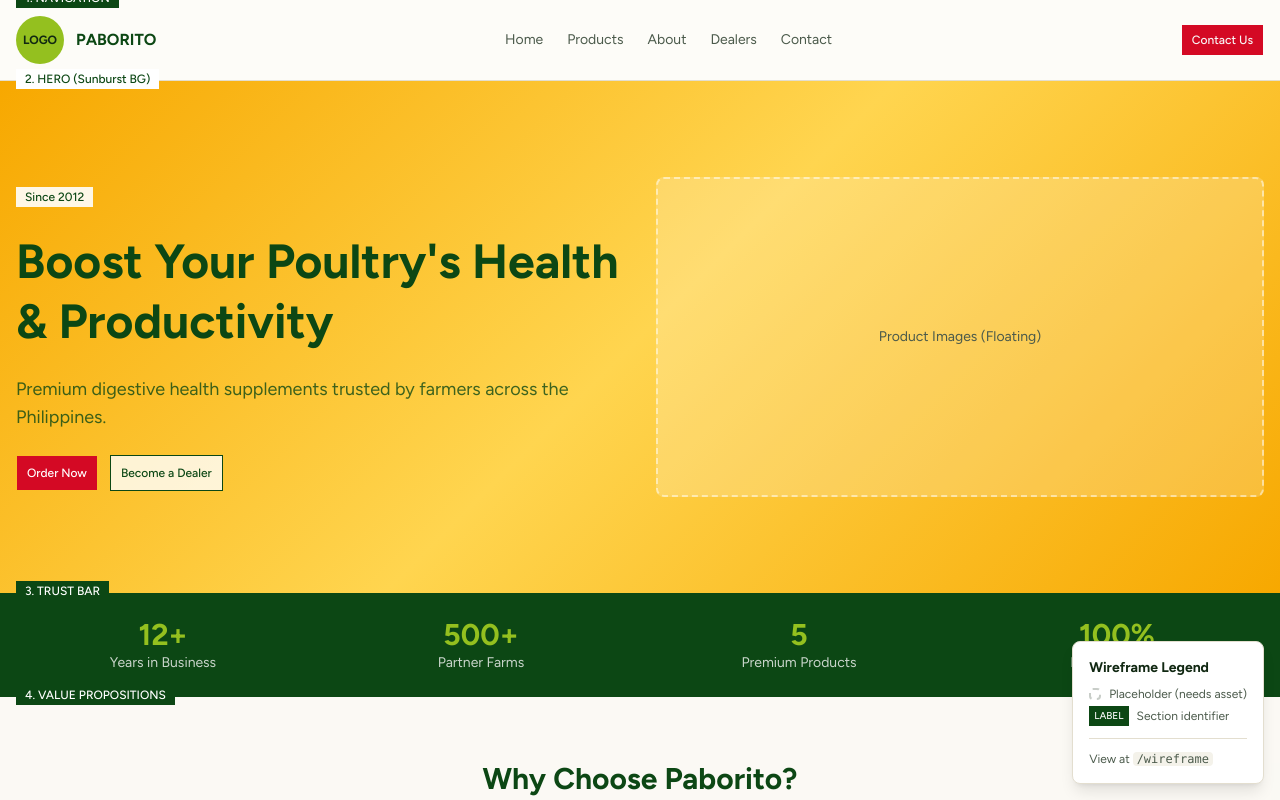
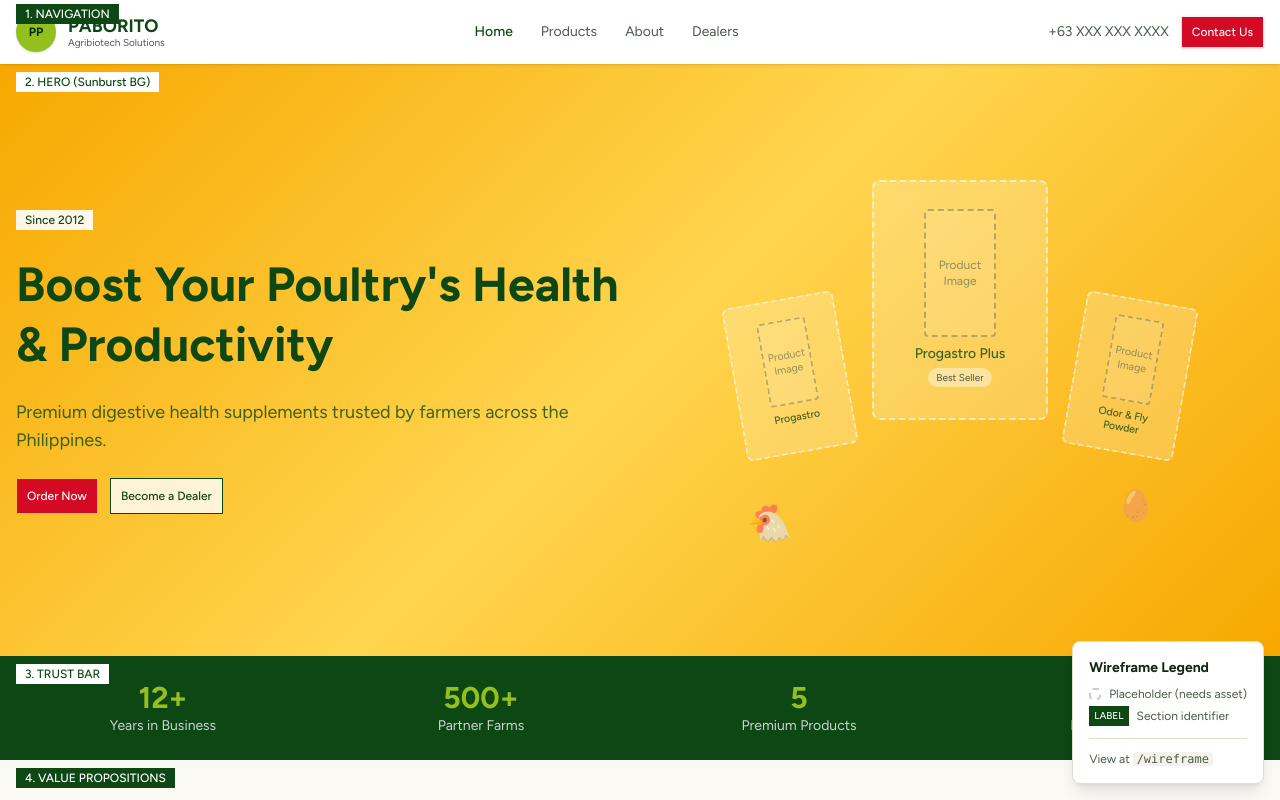
Before and after one commit to jkenger/paborito, a Next.js app: page /wireframe in a window 1280 px wide. Shown: the top 800 px of the page. Built offline with nearby package versions, Linux system fonts and the light colour scheme.

Commit message:
Add FloatingProducts component and integrate motion animations

```diff
--- a/app/wireframe/page.tsx
+++ b/app/wireframe/page.tsx
@@ -3,6 +3,7 @@
 import { Badge } from "@/components/ui/badge"
 import { Button } from "@/components/ui/button"
 import { Card, CardContent } from "@/components/ui/card"
+import { FloatingProducts } from "@/components/floating-products"
 
 function WireframeSection({
   label,
@@ -18,7 +19,7 @@
   return (
     <section className={`relative ${className}`}>
       <Badge
-        className={`absolute -top-3 left-4 z-10 ${dark ? "bg-white text-primary" : "bg-primary text-white"}`}
+        className={`absolute top-2 left-4 z-20 ${dark ? "bg-white text-primary" : "bg-primary text-white"}`}
       >
         {label}
       </Badge>
@@ -48,29 +49,49 @@
 export default function WireframePage() {
   return (
     <div className="min-h-screen bg-background">
-      {/* Header/Navigation */}
-      <WireframeSection label="1. NAVIGATION" className="border-b">
-        <header className="container mx-auto px-4 py-4">
+      {/* Header/Navigation - Sticky White */}
+      <header className="sticky top-0 z-50 bg-white/95 backdrop-blur-sm shadow-sm">
+        <Badge className="absolute top-1 left-4 z-10 bg-primary text-white">1. NAVIGATION</Badge>
+          <div className="container mx-auto px-4 py-3">
             <div className="flex items-center justify-between">
+              {/* Logo */}
               <div className="flex items-center gap-3">
-              <div className="w-12 h-12 bg-secondary rounded-full flex items-center justify-center text-xs font-bold">
-                LOGO
+                <div className="w-10 h-10 bg-secondary rounded-full flex items-center justify-center text-xs font-bold text-secondary-foreground shadow-sm">
+                  PP
                 </div>
-              <span className="font-bold text-primary">PABORITO</span>
+                <div className="flex flex-col">
+                  <span className="font-bold text-primary text-lg leading-tight">PABORITO</span>
+                  <span className="text-[10px] text-muted-foreground leading-tight hidden sm:block">Agribiotech Solutions</span>
                 </div>
-            <nav className="hidden md:flex items-center gap-6 text-sm">
-              <span className="text-muted-foreground">Home</span>
-              <span className="text-muted-foreground">Products</span>
-              <span className="text-muted-foreground">About</span>
-              <span className="text-muted-foreground">Dealers</span>
-              <span className="text-muted-foreground">Contact</span>
+              </div>
+              {/* Nav Links */}
+              <nav className="hidden md:flex items-center gap-1">
+                {["Home", "Products", "About", "Dealers"].map((item, i) => (
+                  <span
+                    key={i}
+                    className={`px-3 py-2 text-sm rounded-md cursor-pointer transition-colors ${
+                      i === 0
+                        ? "text-primary font-medium"
+                        : "text-muted-foreground hover:text-primary hover:bg-muted/50"
+                    }`}
+                  >
+                    {item}
+                  </span>
+                ))}
               </nav>
-            <Button variant="default" className="bg-destructive hover:bg-destructive/90">
+
+              {/* CTA Button */}
+              <div className="flex items-center gap-3">
+                <span className="hidden lg:block text-sm text-muted-foreground">
+                  +63 XXX XXX XXXX
+                </span>
+                <Button className="bg-destructive hover:bg-destructive/90 shadow-sm">
                   Contact Us
                 </Button>
               </div>
+            </div>
+          </div>
       </header>
-      </WireframeSection>
 
       {/* Hero Section */}
       <WireframeSection label="2. HERO (Sunburst BG)" dark>
@@ -100,21 +121,15 @@
                   </Button>
                 </div>
               </div>
-              {/* Right: Product Images */}
-              <div className="relative">
-                <Placeholder
-                  label="Product Images (Floating)"
-                  height="h-64 md:h-80"
-                  className="bg-white/20 border-white/50"
-                />
-              </div>
+              {/* Right: Product Images - Floating Arrangement */}
+              <FloatingProducts />
             </div>
           </div>
         </div>
       </WireframeSection>
 
       {/* Trust Bar */}
-      <WireframeSection label="3. TRUST BAR">
+      <WireframeSection label="3. TRUST BAR" dark>
         <div className="bg-primary text-primary-foreground py-6">
           <div className="container mx-auto px-4">
             <div className="grid grid-cols-2 md:grid-cols-4 gap-6 text-center">
@@ -317,7 +332,7 @@
       </WireframeSection>
 
       {/* Footer */}
-      <WireframeSection label="10. FOOTER">
+      <WireframeSection label="10. FOOTER" dark>
         <footer className="bg-primary text-primary-foreground py-12">
           <div className="container mx-auto px-4">
             <div className="grid md:grid-cols-4 gap-8 mb-8">
--- /dev/null
+++ b/components/floating-products.tsx
@@ -0,0 +1,148 @@
+"use client"
+
+import { motion } from "motion/react"
+
+interface Product {
+  name: string
+  label?: string
+}
+
+const products: Product[] = [
+  { name: "Progastro" },
+  { name: "Progastro Plus", label: "Best Seller" },
+  { name: "Odor & Fly Powder" },
+]
+
+// Arc layout positions - closer together
+const arcPositions = [
+  { x: "22%", y: "32%", rotate: -10, scale: 0.88, delay: 0.1 },   // Left
+  { x: "50%", y: "5%", rotate: 0, scale: 1, delay: 0 },           // Center
+  { x: "78%", y: "32%", rotate: 10, scale: 0.88, delay: 0.2 },    // Right
+]
+
+export function FloatingProducts() {
+  return (
+    <div className="relative h-80 md:h-[400px] w-full">
+      {products.map((product, index) => {
+        const pos = arcPositions[index]
+        const isCenter = index === 1
+
+        return (
+          <motion.div
+            key={product.name}
+            className="absolute -translate-x-1/2"
+            style={{ left: pos.x, top: pos.y }}
+            initial={{ opacity: 0, y: 60, scale: 0.7, rotate: pos.rotate }}
+            animate={{ opacity: 1, y: 0, scale: pos.scale, rotate: pos.rotate }}
+            transition={{
+              type: "spring",
+              stiffness: 80,
+              damping: 14,
+              delay: pos.delay,
+            }}
+          >
+            {/* Placeholder card with dashed border */}
+            <motion.div
+              className={`
+                relative bg-white/20 rounded-lg
+                border-2 border-dashed border-white/60
+                flex flex-col items-center justify-center
+                ${isCenter
+                  ? "w-32 h-44 md:w-44 md:h-60 p-4 z-10"
+                  : "w-24 h-36 md:w-32 md:h-44 p-3 z-0"
+                }
+              `}
+              whileHover={{
+                scale: 1.05,
+                rotate: 0,
+                y: -8,
+                zIndex: 20,
+                borderColor: "rgba(255,255,255,0.9)",
+                backgroundColor: "rgba(255,255,255,0.3)",
+              }}
+              transition={{ type: "spring", stiffness: 300, damping: 20 }}
+            >
+              {/* Floating animation wrapper */}
+              <motion.div
+                className="flex flex-col items-center"
+                animate={{ y: [0, -5, 0] }}
+                transition={{
+                  duration: 2.5 + index * 0.3,
+                  repeat: Infinity,
+                  ease: "easeInOut",
+                }}
+              >
+                {/* Product image placeholder */}
+                <div
+                  className={`
+                    border-2 border-dashed border-muted-foreground/40 rounded bg-white/10
+                    flex items-center justify-center mb-2
+                    ${isCenter
+                      ? "w-14 h-24 md:w-18 md:h-32"
+                      : "w-10 h-18 md:w-14 md:h-24"
+                    }
+                  `}
+                >
+                  <span className="text-[10px] md:text-xs text-muted-foreground/60 text-center px-1">
+                    Product Image
+                  </span>
+                </div>
+
+                {/* Product name */}
+                <span className={`
+                  font-medium text-primary/80 text-center leading-tight
+                  ${isCenter ? "text-xs md:text-sm" : "text-[10px] md:text-xs"}
+                `}>
+                  {product.name}
+                </span>
+
+                {/* Label badge */}
+                {product.label && (
+                  <motion.span
+                    className="mt-1.5 text-[8px] md:text-[10px] text-muted-foreground bg-white/40 px-2 py-0.5 rounded-full"
+                    initial={{ scale: 0, opacity: 0 }}
+                    animate={{ scale: 1, opacity: 1 }}
+                    transition={{ delay: 0.5, type: "spring", stiffness: 200 }}
+                  >
+                    {product.label}
+                  </motion.span>
+                )}
+              </motion.div>
+            </motion.div>
+          </motion.div>
+        )
+      })}
+
+      {/* Decorative elements */}
+      <motion.div
+        className="absolute bottom-4 left-[15%] text-3xl md:text-4xl select-none opacity-70"
+        initial={{ opacity: 0, scale: 0 }}
+        animate={{ opacity: 0.7, scale: 1 }}
+        transition={{ delay: 0.6, type: "spring" }}
+      >
+        <motion.span
+          className="inline-block"
+          animate={{ y: [0, -6, 0], rotate: [-3, 3, -3] }}
+          transition={{ duration: 3, repeat: Infinity, ease: "easeInOut" }}
+        >
+          🐔
+        </motion.span>
+      </motion.div>
+
+      <motion.div
+        className="absolute bottom-8 right-[18%] text-2xl md:text-3xl select-none opacity-70"
+        initial={{ opacity: 0, scale: 0 }}
+        animate={{ opacity: 0.7, scale: 1 }}
+        transition={{ delay: 0.8, type: "spring" }}
+      >
+        <motion.span
+          className="inline-block"
+          animate={{ y: [0, -5, 0], rotate: [3, -3, 3] }}
+          transition={{ duration: 2.5, repeat: Infinity, ease: "easeInOut", delay: 0.2 }}
+        >
+          🥚
+        </motion.span>
+      </motion.div>
+    </div>
+  )
+}
--- a/package.json
+++ b/package.json
@@ -14,6 +14,7 @@
     "@hugeicons/react": "^1.1.4",
     "class-variance-authority": "^0.7.1",
     "clsx": "^2.1.1",
+    "motion": "^12.26.2",
     "next": "16.1.1",
     "react": "19.2.3",
     "react-dom": "19.2.3",
```
Also changed, not shown: 1 other file (tests, documents, lock files or other folders). Lines whose indentation alone changed are shown as unchanged.
